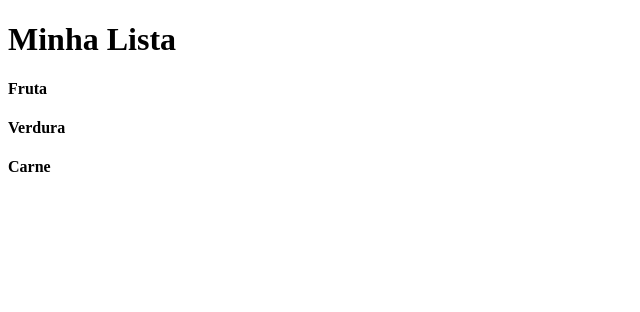
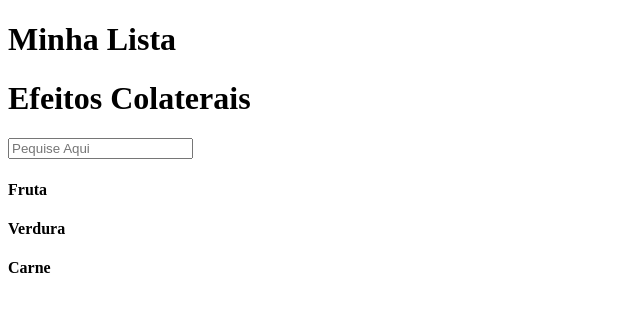
Before and after one commit to becadfd/Santander-React, a React (Vite) app in the folder santander-react/: page / in a window 1280 px wide. Shown: the top 312 px of the page, without its empty margins (0-640 px from the left). Built offline with nearby package versions, Linux system fonts and the light colour scheme.

Commit message:
Efeitos Colaterais e Filtro

```diff
--- a/santander-react/src/components/MinhaLista.jsx
+++ b/santander-react/src/components/MinhaLista.jsx
@@ -1,3 +1,5 @@
+import { useEffect, useState } from "react"
+
 const minhaLista = [
     { id: '1', value: 'Fruta' },
     { id: '2', value: 'Verdura' },
@@ -6,11 +8,36 @@ const minhaLista = [
 
 export default function MinhaLista() {
 
-    return minhaLista.map((item) => {
-        return (
-            <div key={item.id}>
-                <h4>{item.value}</h4>
-            </div>
-        )
-    })
+    const [produtos, setProdutos] = useState(minhaLista)
+    const [pesquisa, setPesquisa] = useState('')
+
+    useEffect(
+        () => {
+            if(pesquisa) {
+          const novaLista = minhaLista.filter((item) => {
+            return item.value.toLowerCase().includes(pesquisa.toLowerCase())
+          })
+          setProdutos(novaLista)
+        } else {
+            setProdutos(minhaLista)
+        }
+    }, [pesquisa]
+    )
+
+    return(
+        <div>
+            <h1>Efeitos Colaterais</h1>
+            <input
+            value={pesquisa}
+            onChange={(e) => setPesquisa(e.target.value)}
+            placeholder="Pequise Aqui"></input>
+            {produtos.map((item) => {
+                return (
+                    <div key={item.id}>
+                        <h4>{item.value}</h4>
+                    </div>
+                )
+            })}
+        </div>
+    )
 }
```
